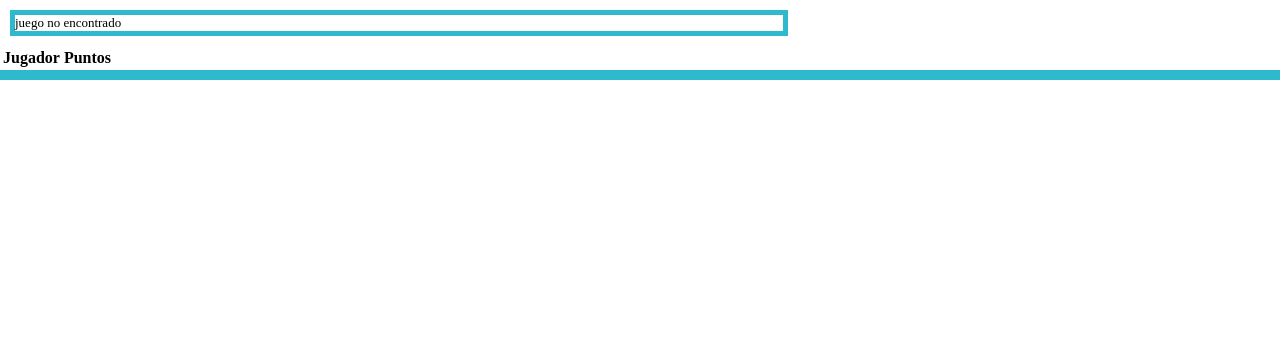
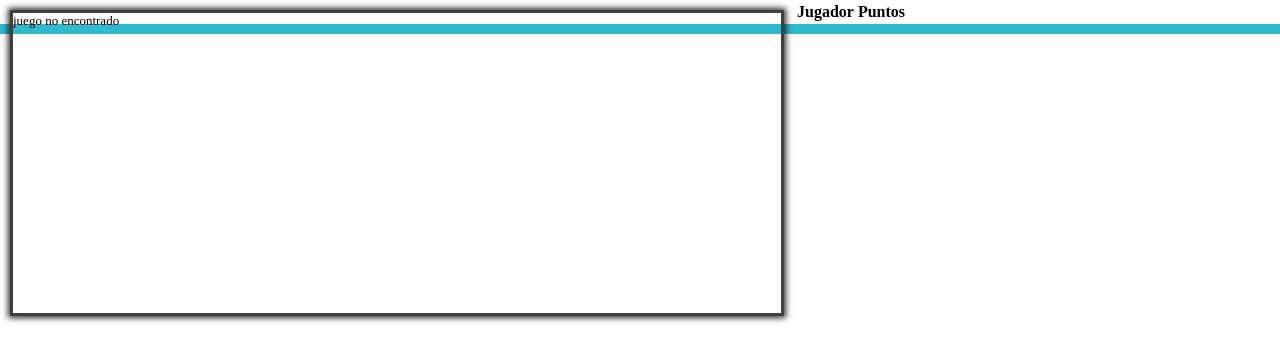
Before and after one commit to AdrianRubioT/proyectoDAW, a PHP site: page /proyectoDAW/jugar.php?ID_juego= in a window 1280 px wide. Shown: the part 200-562 px from the top of the page. Run offline with PHP 8.4, Linux system fonts and the light colour scheme; data that the repository does not hold is empty.

Commit message:
quitado el borde de verde de prueba y colocado uno definitivo

```diff
--- a/cabecera/styles/tablero.css
+++ b/cabecera/styles/tablero.css
@@ -1,8 +1,13 @@
 #tablero{
+    height:300px;
+    width:1500px;
+
+    float:left;
     margin:10px;
     max-width: 60%;
+
+    border: 3px solid rgba(63,63,63,1);
+    border-radius: 0;
+    box-shadow: 0 0 6px 2px rgba(12,2,2,0.81) ;
+
 }
-
-#tablero{
-    border:5px solid #2eb9ce;
-}
```
